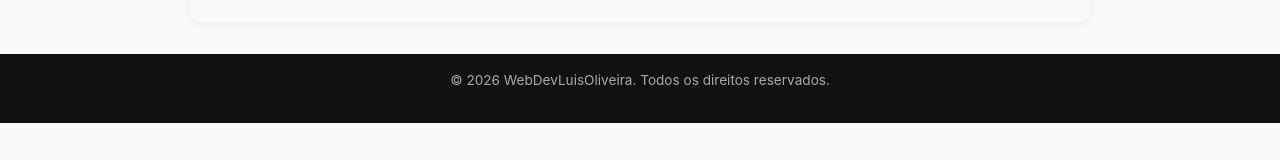
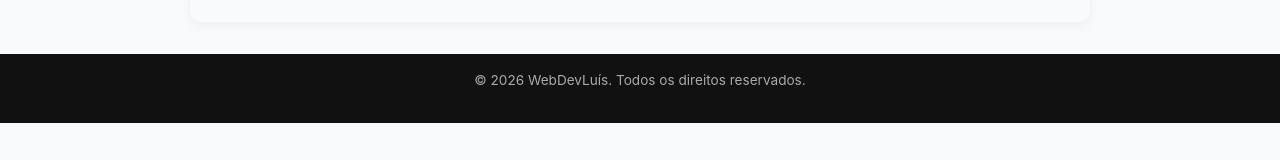
Before and after one commit to desenvolvimentoweb1983/portfolio-profissional-desenvolvedor-web, a React (Vite) app: page /contato in a window 1280 px wide. Shown: the part 396-556 px from the top of the page. Built offline with nearby package versions, Linux system fonts and the light colour scheme.

Commit message:
Footer: ajuste

```diff
--- a/src/components/Footer/Footer.jsx
+++ b/src/components/Footer/Footer.jsx
@@ -4,7 +4,7 @@ function Footer() {
   return (
     <footer className="footer">
       <div className="container">
-        <p>© {new Date().getFullYear()} WebDevLuisOliveira. Todos os direitos reservados.</p>
+        <p>© {new Date().getFullYear()} WebDevLuís. Todos os direitos reservados.</p>
       </div>
     </footer>
   );
```
